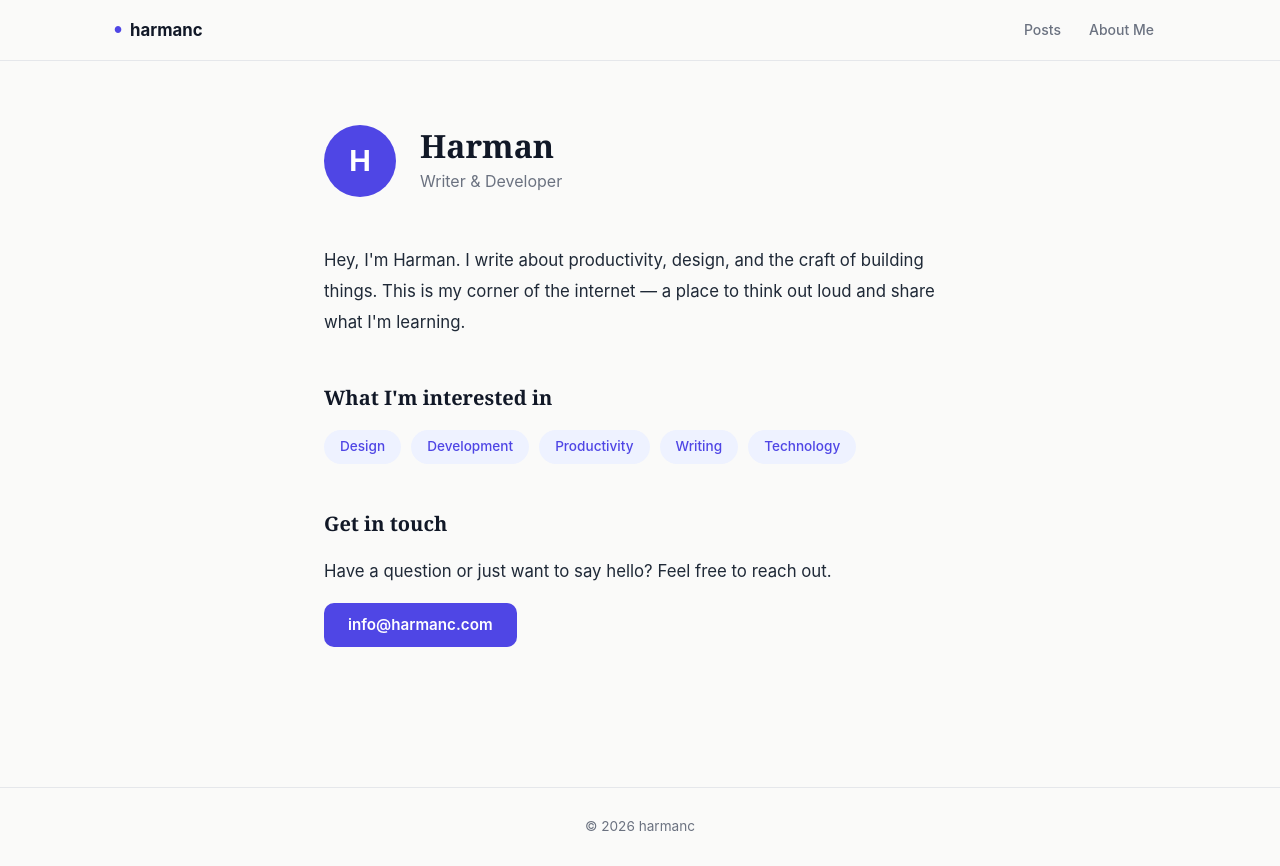
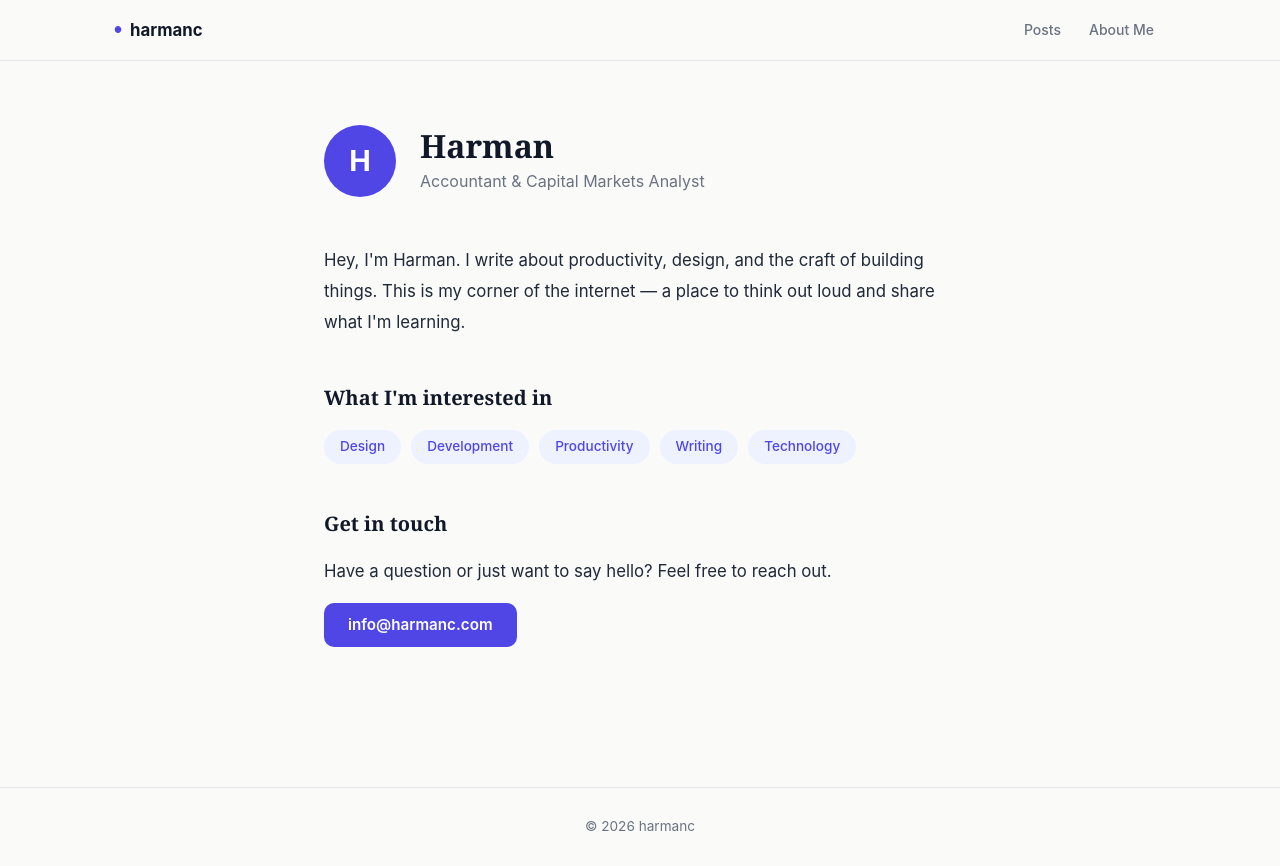
Before and after one commit to harzilla07-lab/name-page, a React (Vite) app: page / in a window 1280 px wide. Both pictures are taken after a click on the button "About Me". Built offline with nearby package versions, Linux system fonts and the light colour scheme.

Commit message:
Update subtitle to Accountant & Capital Markets Analyst

```diff
--- a/src/components/About.jsx
+++ b/src/components/About.jsx
@@ -6,7 +6,7 @@ export default function About() {
           <div className="about-avatar">H</div>
           <div>
             <h1 className="about-name">Harman</h1>
-            <p className="about-role">Writer & Developer</p>
+            <p className="about-role">Accountant & Capital Markets Analyst</p>
           </div>
         </div>
 
```
